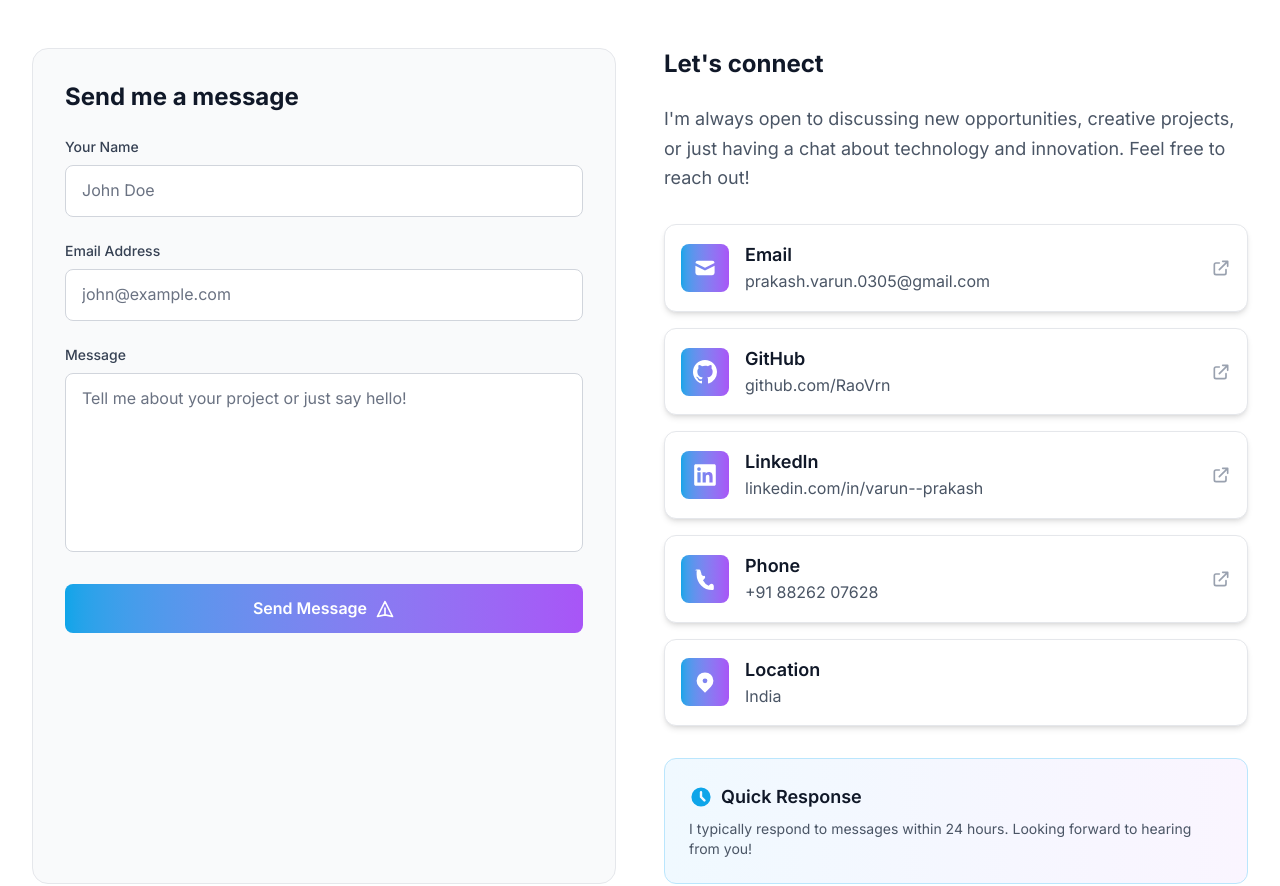
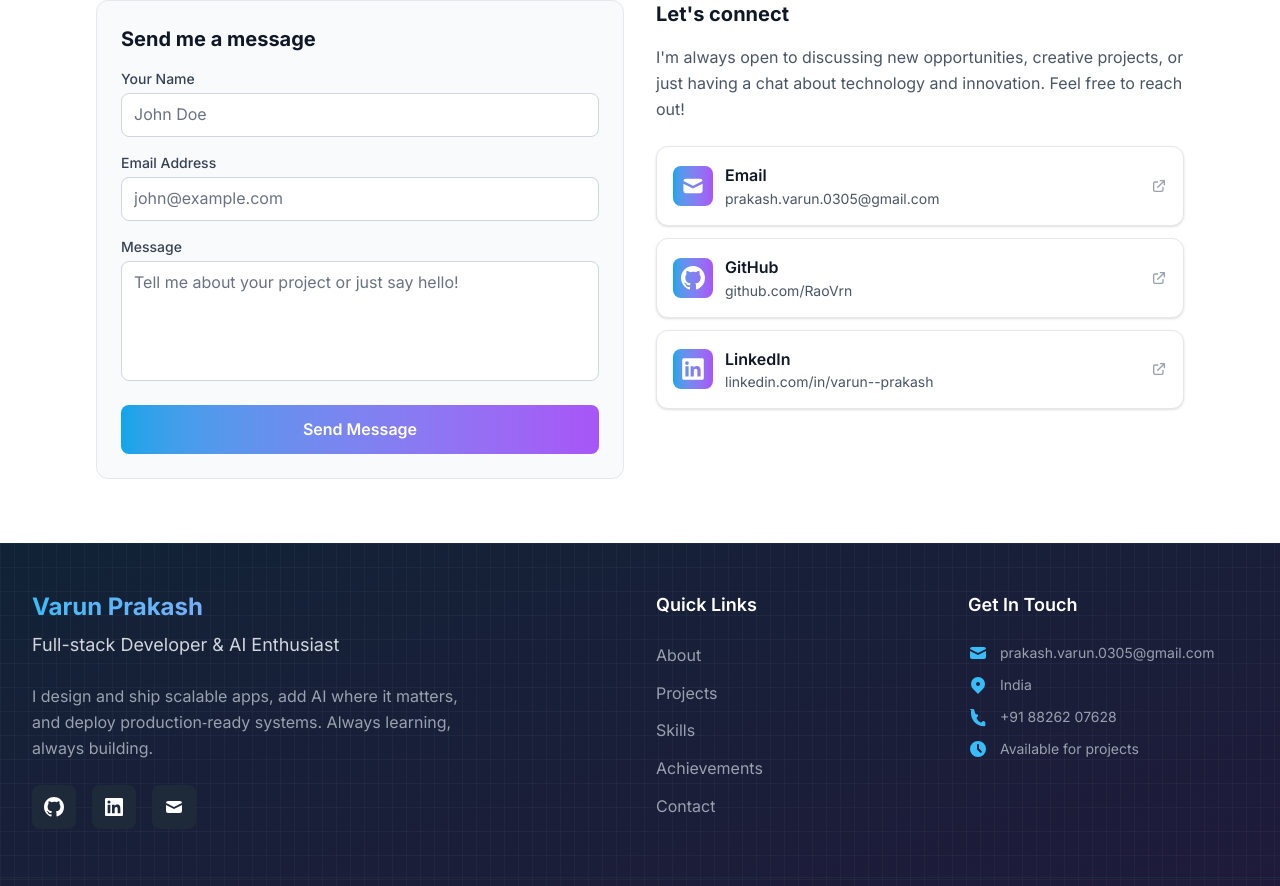
Before and after one commit to RaoVrn/Portfolio, a React (Vite) app: page / in a window 1280 px wide. Shown: the part 6563-7449 px from the top of the page. Built offline with nearby package versions, Linux system fonts and the light colour scheme.

Commit message:
Refactor Contact page layout and styles: adjust spacing, update header and form elements, and streamline contact information display

```diff
--- a/src/pages/Contact.tsx
+++ b/src/pages/Contact.tsx
@@ -121,45 +121,40 @@ const Contact: React.FC = () => {
     <section
       id="contact"
       ref={sectionRef}
-      className="py-20 bg-white dark:bg-dark-200 transition-colors duration-300"
+      className="py-16 bg-white dark:bg-dark-200 transition-colors duration-300"
     >
-      <div className="max-w-7xl mx-auto px-4 sm:px-6 lg:px-8">
+      <div className="max-w-6xl mx-auto px-4 sm:px-6 lg:px-8">
         <div className={`transform transition-all duration-1000 ${isVisible ? 'translate-y-0 opacity-100' : 'translate-y-10 opacity-0'}`}>
           {/* Section Header */}
-          <div className="text-center mb-16">
-            <h2 className="text-4xl md:text-5xl font-bold text-gray-900 dark:text-white mb-4">
-              Get In <span className="text-primary-500">Touch</span>
+          <div className="text-center mb-12">
+            <h2 className="text-4xl font-bold text-gray-900 dark:text-white mb-4">
+              Get In <span className="text-transparent bg-clip-text bg-gradient-to-r from-primary-500 to-secondary-500">Touch</span>
             </h2>
-            <div className="w-24 h-1 bg-gradient-to-r from-primary-500 to-secondary-500 mx-auto rounded-full mb-6"></div>
-            <p className="text-xl text-gray-600 dark:text-gray-300 max-w-3xl mx-auto">
+            <div className="w-20 h-1 bg-gradient-to-r from-primary-500 to-secondary-500 mx-auto rounded-full mb-4"></div>
+            <p className="text-lg text-gray-600 dark:text-gray-300 max-w-2xl mx-auto">
               Have a project in mind or want to collaborate? I'd love to hear from you.
               Let's create something amazing together!
             </p>
           </div>
 
-          <div className="grid lg:grid-cols-2 gap-12">
+          <div className="grid lg:grid-cols-2 gap-8">
             {/* Contact Form */}
-            <div className="bg-gray-50 dark:bg-dark-300 rounded-2xl p-8 border border-gray-200 dark:border-dark-400">
-              <h3 className="text-2xl font-bold text-gray-900 dark:text-white mb-6">
+            <div className="bg-gray-50 dark:bg-dark-300 rounded-xl p-6 border border-gray-200 dark:border-dark-400">
+              <h3 className="text-xl font-bold text-gray-900 dark:text-white mb-4">
                 Send me a message
               </h3>
 
               {submitted && (
-                <div className="mb-6 p-4 bg-green-50 dark:bg-green-900/20 border border-green-200 dark:border-green-800 rounded-lg">
-                  <div className="flex items-center">
-                    <svg className="w-5 h-5 text-green-500 mr-2" fill="currentColor" viewBox="0 0 20 20">
-                      <path fillRule="evenodd" d="M10 18a8 8 0 100-16 8 8 0 000 16zm3.707-9.293a1 1 0 00-1.414-1.414L9 10.586 7.707 9.293a1 1 0 00-1.414 1.414l2 2a1 1 0 001.414 0l4-4z" clipRule="evenodd" />
-                    </svg>
-                    <span className="text-green-700 dark:text-green-300 font-medium">
-                      Thank you! Your message has been sent successfully.
-                    </span>
-                  </div>
+                <div className="mb-4 p-3 bg-green-50 dark:bg-green-900/20 border border-green-200 dark:border-green-800 rounded-lg">
+                  <p className="text-green-700 dark:text-green-400 text-sm font-medium">
+                    ✅ Message sent successfully! I'll get back to you soon.
+                  </p>
                 </div>
               )}
 
-              <form onSubmit={handleSubmit} className="space-y-6">
+              <form onSubmit={handleSubmit} className="space-y-4">
                 <div>
-                  <label htmlFor="name" className="block text-sm font-medium text-gray-700 dark:text-gray-300 mb-2">
+                  <label htmlFor="name" className="block text-sm font-medium text-gray-700 dark:text-gray-300 mb-1">
                     Your Name
                   </label>
                   <input
@@ -169,13 +164,13 @@ const Contact: React.FC = () => {
                     value={formData.name}
                     onChange={handleInputChange}
                     required
-                    className="w-full px-4 py-3 border border-gray-300 dark:border-dark-500 rounded-lg focus:ring-2 focus:ring-primary-500 focus:border-transparent bg-white dark:bg-dark-400 text-gray-900 dark:text-white placeholder-gray-500 dark:placeholder-gray-400 transition-colors duration-200"
+                    className="w-full px-3 py-2 border border-gray-300 dark:border-dark-500 rounded-lg focus:ring-2 focus:ring-primary-500 focus:border-transparent bg-white dark:bg-dark-400 text-gray-900 dark:text-white placeholder-gray-500 dark:placeholder-gray-400 transition-colors duration-200"
                     placeholder="John Doe"
                   />
                 </div>
 
                 <div>
-                  <label htmlFor="email" className="block text-sm font-medium text-gray-700 dark:text-gray-300 mb-2">
+                  <label htmlFor="email" className="block text-sm font-medium text-gray-700 dark:text-gray-300 mb-1">
                     Email Address
                   </label>
                   <input
@@ -185,13 +180,13 @@ const Contact: React.FC = () => {
                     value={formData.email}
                     onChange={handleInputChange}
                     required
-                    className="w-full px-4 py-3 border border-gray-300 dark:border-dark-500 rounded-lg focus:ring-2 focus:ring-primary-500 focus:border-transparent bg-white dark:bg-dark-400 text-gray-900 dark:text-white placeholder-gray-500 dark:placeholder-gray-400 transition-colors duration-200"
+                    className="w-full px-3 py-2 border border-gray-300 dark:border-dark-500 rounded-lg focus:ring-2 focus:ring-primary-500 focus:border-transparent bg-white dark:bg-dark-400 text-gray-900 dark:text-white placeholder-gray-500 dark:placeholder-gray-400 transition-colors duration-200"
                     placeholder="john@example.com"
                   />
                 </div>
 
                 <div>
-                  <label htmlFor="message" className="block text-sm font-medium text-gray-700 dark:text-gray-300 mb-2">
+                  <label htmlFor="message" className="block text-sm font-medium text-gray-700 dark:text-gray-300 mb-1">
                     Message
                   </label>
                   <textarea
@@ -200,8 +195,8 @@ const Contact: React.FC = () => {
                     value={formData.message}
                     onChange={handleInputChange}
                     required
-                    rows={6}
-                    className="w-full px-4 py-3 border border-gray-300 dark:border-dark-500 rounded-lg focus:ring-2 focus:ring-primary-500 focus:border-transparent bg-white dark:bg-dark-400 text-gray-900 dark:text-white placeholder-gray-500 dark:placeholder-gray-400 transition-colors duration-200 resize-none"
+                    rows={4}
+                    className="w-full px-3 py-2 border border-gray-300 dark:border-dark-500 rounded-lg focus:ring-2 focus:ring-primary-500 focus:border-transparent bg-white dark:bg-dark-400 text-gray-900 dark:text-white placeholder-gray-500 dark:placeholder-gray-400 transition-colors duration-200 resize-none"
                     placeholder="Tell me about your project or just say hello!"
                   ></textarea>
                 </div>
@@ -209,100 +204,76 @@ const Contact: React.FC = () => {
                 <button
                   type="submit"
                   disabled={isSubmitting}
-                  className="w-full bg-gradient-to-r from-primary-500 to-secondary-500 text-white font-semibold py-3 px-6 rounded-lg hover:shadow-glow-lg transition-all duration-300 hover:scale-105 disabled:opacity-70 disabled:cursor-not-allowed disabled:transform-none flex items-center justify-center"
+                  className="w-full bg-gradient-to-r from-primary-500 to-secondary-500 text-white font-semibold py-3 px-4 rounded-lg hover:shadow-lg transition-all duration-300 disabled:opacity-70 disabled:cursor-not-allowed flex items-center justify-center"
                 >
                   {isSubmitting ? (
                     <>
-                      <svg className="animate-spin -ml-1 mr-3 h-5 w-5 text-white" fill="none" viewBox="0 0 24 24">
+                      <svg className="animate-spin -ml-1 mr-2 h-4 w-4 text-white" fill="none" viewBox="0 0 24 24">
                         <circle className="opacity-25" cx="12" cy="12" r="10" stroke="currentColor" strokeWidth="4"></circle>
                         <path className="opacity-75" fill="currentColor" d="M4 12a8 8 0 018-8V0C5.373 0 0 5.373 0 12h4zm2 5.291A7.962 7.962 0 014 12H0c0 3.042 1.135 5.824 3 7.938l3-2.647z"></path>
                       </svg>
                       Sending...
                     </>
                   ) : (
-                    <>
-                      Send Message
-                      <svg className="ml-2 w-5 h-5" fill="none" stroke="currentColor" viewBox="0 0 24 24">
-                        <path strokeLinecap="round" strokeLinejoin="round" strokeWidth={2} d="M12 19l9 2-9-18-9 18 9-2zm0 0v-8" />
-                      </svg>
-                    </>
+                    'Send Message'
                   )}
                 </button>
               </form>
             </div>
 
             {/* Contact Information */}
-            <div className="space-y-8">
+            <div className="space-y-6">
               <div>
-                <h3 className="text-2xl font-bold text-gray-900 dark:text-white mb-6">
+                <h3 className="text-xl font-bold text-gray-900 dark:text-white mb-4">
                   Let's connect
                 </h3>
-                <p className="text-gray-600 dark:text-gray-300 text-lg leading-relaxed mb-8">
+                <p className="text-gray-600 dark:text-gray-300 leading-relaxed mb-6">
                   I'm always open to discussing new opportunities, creative projects,
                   or just having a chat about technology and innovation. Feel free to reach out!
                 </p>
               </div>
 
-              {/* Contact Info Cards */}
-              <div className="space-y-4">
-                {contactInfo.map((info, index) => (
-                  <div
-                    key={info.title}
-                    className={`transform transition-all duration-700 ${
-                      isVisible ? 'translate-x-0 opacity-100' : 'translate-x-10 opacity-0'
-                    }`}
-                    style={{ transitionDelay: `${index * 150}ms` }}
-                  >
+              {/* Contact Info Cards - Show only main contacts */}
+              <div className="space-y-3">
+                {contactInfo.slice(0, 3).map((info) => (
+                  <div key={info.title}>
                     {info.link ? (
                       <a
                         href={info.link}
                         target={info.link.startsWith('http') ? '_blank' : undefined}
                         rel={info.link.startsWith('http') ? 'noopener noreferrer' : undefined}
-                        className="flex items-center p-4 bg-white dark:bg-dark-400 rounded-xl shadow-md hover:shadow-lg transition-all duration-300 border border-gray-200 dark:border-dark-500 hover:scale-105 group"
+                        className="flex items-center p-4 bg-white dark:bg-dark-400 rounded-xl shadow-sm hover:shadow-md transition-all duration-300 border border-gray-200 dark:border-dark-500 group"
                       >
-                        <div className="flex-shrink-0 w-12 h-12 bg-gradient-to-r from-primary-500 to-secondary-500 rounded-lg flex items-center justify-center text-white group-hover:scale-110 transition-transform duration-200">
+                        <div className="flex-shrink-0 w-10 h-10 bg-gradient-to-r from-primary-500 to-secondary-500 rounded-lg flex items-center justify-center text-white">
                           {info.icon}
                         </div>
-                        <div className="ml-4">
-                          <h4 className="text-lg font-semibold text-gray-900 dark:text-white group-hover:text-primary-500 dark:group-hover:text-primary-400 transition-colors duration-200">
+                        <div className="ml-3">
+                          <h4 className="font-semibold text-gray-900 dark:text-white group-hover:text-primary-500 dark:group-hover:text-primary-400 transition-colors duration-200">
                             {info.title}
                           </h4>
-                          <p className="text-gray-600 dark:text-gray-300">{info.value}</p>
+                          <p className="text-sm text-gray-600 dark:text-gray-300">{info.value}</p>
                         </div>
                         <div className="ml-auto">
-                          <svg className="w-5 h-5 text-gray-400 group-hover:text-primary-500 dark:group-hover:text-primary-400 transition-colors duration-200" fill="none" stroke="currentColor" viewBox="0 0 24 24">
+                          <svg className="w-4 h-4 text-gray-400 group-hover:text-primary-500 dark:group-hover:text-primary-400 transition-colors duration-200" fill="none" stroke="currentColor" viewBox="0 0 24 24">
                             <path strokeLinecap="round" strokeLinejoin="round" strokeWidth={2} d="M10 6H6a2 2 0 00-2 2v10a2 2 0 002 2h10a2 2 0 002-2v-4M14 4h6m0 0v6m0-6L10 14" />
                           </svg>
                         </div>
                       </a>
                     ) : (
-                      <div className="flex items-center p-4 bg-white dark:bg-dark-400 rounded-xl shadow-md border border-gray-200 dark:border-dark-500">
-                        <div className="flex-shrink-0 w-12 h-12 bg-gradient-to-r from-primary-500 to-secondary-500 rounded-lg flex items-center justify-center text-white">
+                      <div className="flex items-center p-4 bg-white dark:bg-dark-400 rounded-xl shadow-sm border border-gray-200 dark:border-dark-500">
+                        <div className="flex-shrink-0 w-10 h-10 bg-gradient-to-r from-primary-500 to-secondary-500 rounded-lg flex items-center justify-center text-white">
                           {info.icon}
                         </div>
-                        <div className="ml-4">
-                          <h4 className="text-lg font-semibold text-gray-900 dark:text-white">
+                        <div className="ml-3">
+                          <h4 className="font-semibold text-gray-900 dark:text-white">
                             {info.title}
                           </h4>
-                          <p className="text-gray-600 dark:text-gray-300">{info.value}</p>
+                          <p className="text-sm text-gray-600 dark:text-gray-300">{info.value}</p>
                         </div>
                       </div>
                     )}
                   </div>
                 ))}
-              </div>
-
-              {/* Quick Response Time */}
-              <div className="bg-gradient-to-r from-primary-50 to-secondary-50 dark:from-primary-900/20 dark:to-secondary-900/20 p-6 rounded-xl border border-primary-200 dark:border-primary-800">
-                <div className="flex items-center mb-2">
-                  <svg className="w-6 h-6 text-primary-500 mr-2" fill="currentColor" viewBox="0 0 20 20">
-                    <path fillRule="evenodd" d="M10 18a8 8 0 100-16 8 8 0 000 16zm1-12a1 1 0 10-2 0v4a1 1 0 00.293.707l2.828 2.829a1 1 0 101.415-1.415L11 9.586V6z" clipRule="evenodd" />
-                  </svg>
-                  <h4 className="text-lg font-semibold text-gray-900 dark:text-white">Quick Response</h4>
-                </div>
-                <p className="text-gray-600 dark:text-gray-300 text-sm">
-                  I typically respond to messages within 24 hours. Looking forward to hearing from you!
-                </p>
               </div>
             </div>
           </div>
```
